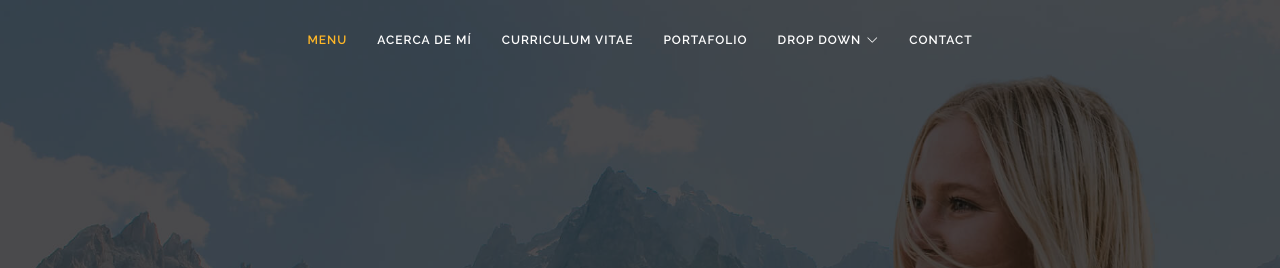
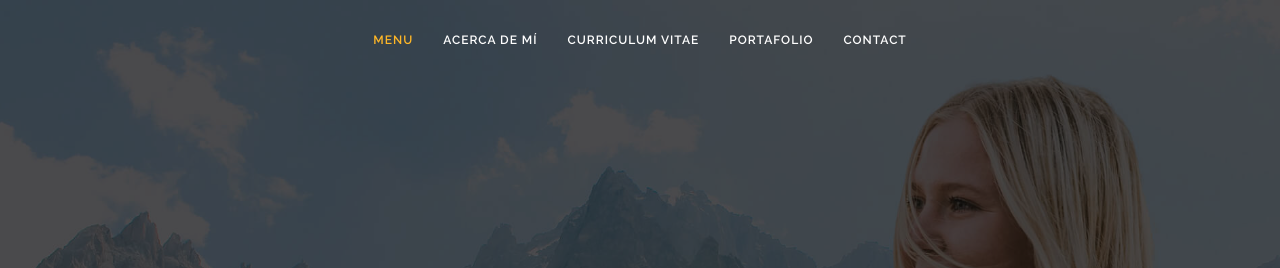
Before and after one commit to jakelin-12/Jakelin_Remon_Godoy, a plain HTML site: page index.html in a window 1280 px wide. Shown: the top 268 px of the page. Drawn offline with nearby package versions, Linux system fonts and the light colour scheme.

Commit message:
Update index.html

```diff
--- a/index.html
+++ b/index.html
@@ -47,7 +47,7 @@
         <li><a class="nav-link scrollto" href="#resume">Curriculum Vitae</a></li>
 <!--         <li><a class="nav-link scrollto" href="#services">Conocimientos</a></li> -->
         <li><a class="nav-link scrollto " href="#portfolio">Portafolio</a></li>
-        <li class="dropdown"><a href="#"><span>Drop Down</span> <i class="bi bi-chevron-down"></i></a>
+<!--         <li class="dropdown"><a href="#"><span>Drop Down</span> <i class="bi bi-chevron-down"></i></a>
           <ul>
             <li><a href="#">Drop Down 1</a></li>
             <li class="dropdown"><a href="#"><span>Deep Drop Down</span> <i class="bi bi-chevron-right"></i></a>
@@ -63,7 +63,7 @@
             <li><a href="#">Drop Down 3</a></li>
             <li><a href="#">Drop Down 4</a></li>
           </ul>
-        </li>
+        </li> -->
         <li><a class="nav-link scrollto" href="#contact">Contact</a></li>
       </ul>
       <i class="bi bi-list mobile-nav-toggle"></i>
```
